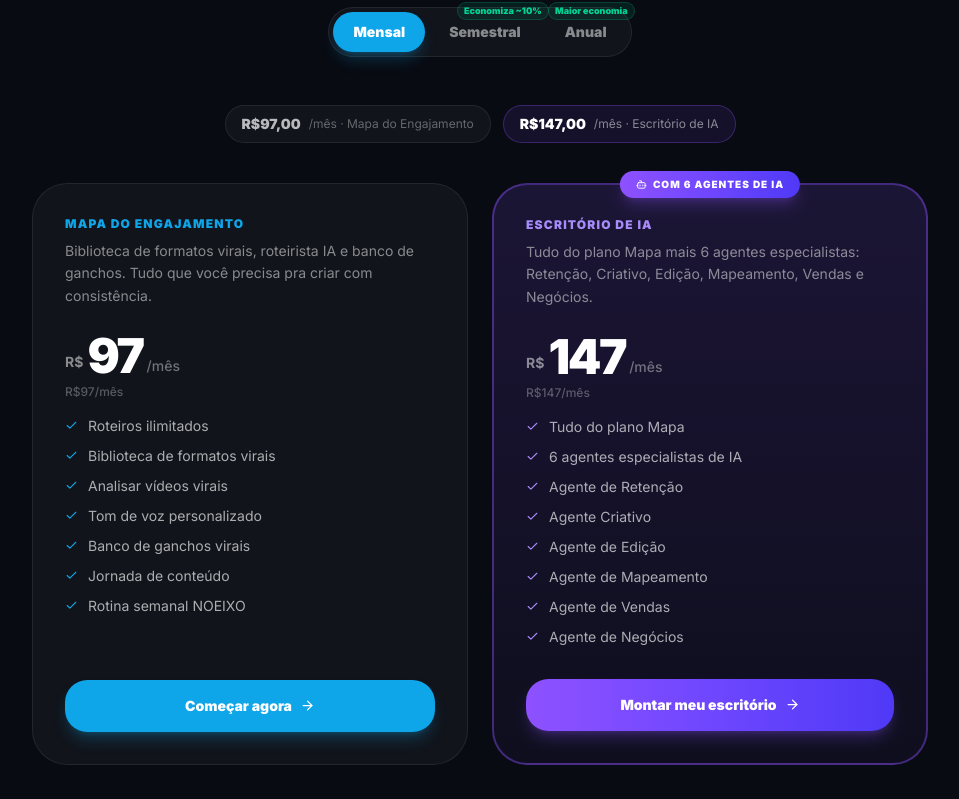
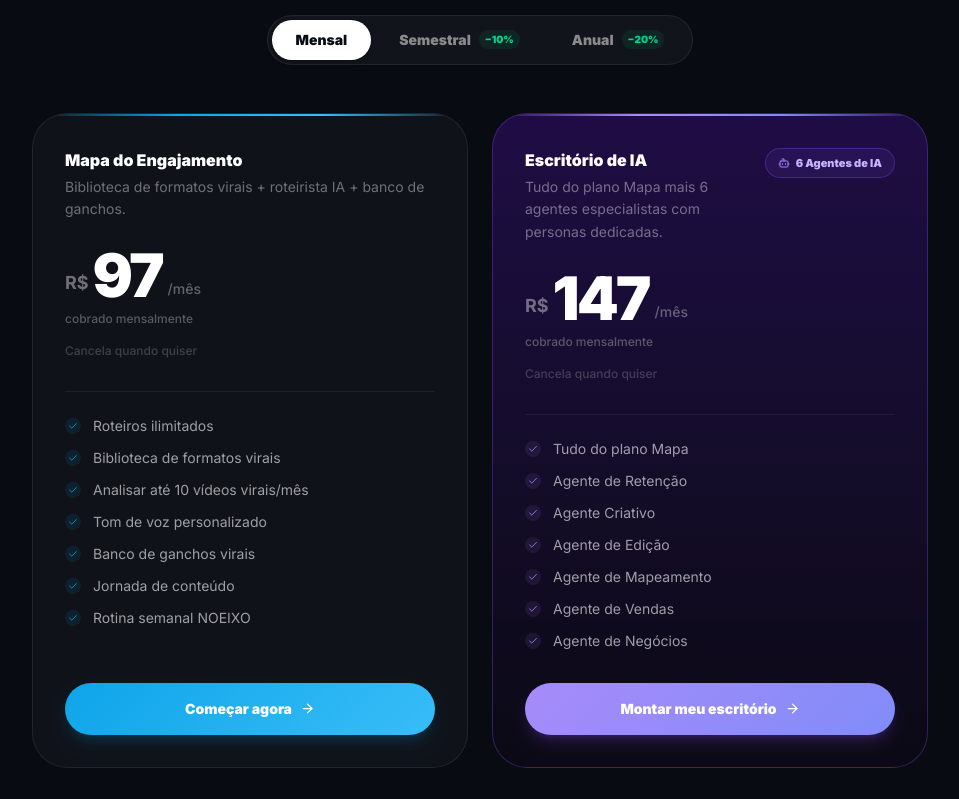
Before and after one commit to conhecendodigital/protocoloviral, a Next.js app: page /landing in a window 1280 px wide. Shown: the part 5627-6426 px from the top of the page, without its empty margins (160-1119 px from the left). Built offline with nearby package versions, Linux system fonts and the light colour scheme; no server answers; the database is empty.

Commit message:
design: pricing section redesign - toggle limpo, cards com glow strip, badges integrados

```diff
--- a/src/components/landing/LandingPricing.tsx
+++ b/src/components/landing/LandingPricing.tsx
@@ -2,15 +2,9 @@
 
 import Link from 'next/link'
 import { useState } from 'react'
-import { ArrowRight, Check, Flame, Zap, Bot } from 'lucide-react'
+import { ArrowRight, Check, Bot, Zap, TrendingDown } from 'lucide-react'
 
 type Ciclo = 'mensal' | 'semestral' | 'anual'
-
-const CICLOS: { id: Ciclo; label: string; desc: string }[] = [
-  { id: 'mensal', label: 'Mensal', desc: '' },
-  { id: 'semestral', label: 'Semestral', desc: 'Economiza ~10%' },
-  { id: 'anual', label: 'Anual', desc: 'Maior economia' },
-]
 
 interface PlanPrice {
   priceMonth: number
@@ -19,28 +13,34 @@ interface PlanPrice {
   planId: string
 }
 
+const CICLOS: { id: Ciclo; label: string; saving: string | null }[] = [
+  { id: 'mensal', label: 'Mensal', saving: null },
+  { id: 'semestral', label: 'Semestral', saving: '−10%' },
+  { id: 'anual', label: 'Anual', saving: '−20%' },
+]
+
 const PLANS = [
   {
     key: 'mapa',
     name: 'Mapa do Engajamento',
-    icon: null,
-    desc: 'Biblioteca de formatos virais, roteirista IA e banco de ganchos. Tudo que você precisa pra criar com consistência.',
+    tagline: 'Biblioteca de formatos virais + roteirista IA + banco de ganchos.',
     badge: null,
-    accent: '#0ea5e9',
+    accentFrom: '#0ea5e9',
+    accentTo: '#38bdf8',
     primary: false,
     items: [
       'Roteiros ilimitados',
       'Biblioteca de formatos virais',
-      'Analisar vídeos virais',
+      'Analisar até 10 vídeos virais/mês',
       'Tom de voz personalizado',
       'Banco de ganchos virais',
       'Jornada de conteúdo',
       'Rotina semanal NOEIXO',
     ],
     prices: {
-      mensal: { priceMonth: 97, totalLabel: 'R$97/mês', economy: null, planId: 'mensal' },
-      semestral: { priceMonth: 87, totalLabel: 'R$522 a cada 6 meses', economy: 'Economiza R$60 no semestre', planId: 'semestral' },
-      anual: { priceMonth: 77, totalLabel: 'R$924/ano', economy: 'Economiza R$240 por ano', planId: 'anual' },
+      mensal:    { priceMonth: 97,     totalLabel: 'cobrado mensalmente',               economy: null,                 planId: 'mensal' },
+      semestral: { priceMonth: 87,     totalLabel: 'R$522 cobrado a cada 6 meses',      economy: 'Economiza R$60',    planId: 'semestral' },
+      anual:     { priceMonth: 77,     totalLabel: 'R$924 cobrado anualmente',           economy: 'Economiza R$240',   planId: 'anual' },
     } as Record<Ciclo, PlanPrice>,
     cta: 'Começar agora',
     href: (planId: string) => `/assinatura?plan=${planId}`,
@@ -48,14 +48,13 @@ const PLANS = [
   {
     key: 'escritorio',
     name: 'Escritório de IA',
-    icon: Bot,
-    desc: 'Tudo do plano Mapa mais 6 agentes especialistas: Retenção, Criativo, Edição, Mapeamento, Vendas e Negócios.',
-    badge: 'Com 6 agentes de IA',
-    accent: '#a78bfa',
+    tagline: 'Tudo do plano Mapa mais 6 agentes especialistas com personas dedicadas.',
+    badge: '6 Agentes de IA',
+    accentFrom: '#a78bfa',
+    accentTo: '#818cf8',
     primary: true,
     items: [
       'Tudo do plano Mapa',
-      '6 agentes especialistas de IA',
       'Agente de Retenção',
       'Agente Criativo',
       'Agente de Edição',
@@ -64,47 +63,59 @@ const PLANS = [
       'Agente de Negócios',
     ],
     prices: {
-      mensal: { priceMonth: 147, totalLabel: 'R$147/mês', economy: null, planId: 'escritorio-mensal' },
-      semestral: { priceMonth: 119.90, totalLabel: 'R$719,40 a cada 6 meses', economy: 'Economiza R$162 no semestre', planId: 'escritorio-semestral' },
-      anual: { priceMonth: 99.90, totalLabel: 'R$1.198,80/ano', economy: 'Economiza R$566 por ano', planId: 'escritorio-anual' },
+      mensal:    { priceMonth: 147,    totalLabel: 'cobrado mensalmente',               economy: null,                 planId: 'escritorio-mensal' },
+      semestral: { priceMonth: 119.90, totalLabel: 'R$719,40 cobrado a cada 6 meses',  economy: 'Economiza R$162',   planId: 'escritorio-semestral' },
+      anual:     { priceMonth: 99.90,  totalLabel: 'R$1.198,80 cobrado anualmente',    economy: 'Economiza R$566',   planId: 'escritorio-anual' },
     } as Record<Ciclo, PlanPrice>,
     cta: 'Montar meu escritório',
     href: (planId: string) => `/assinatura?plan=${planId}`,
   },
 ]
 
+function formatPrice(n: number) {
+  const int = Math.floor(n)
+  const dec = Math.round((n - int) * 100)
+  return { int: int.toString(), dec: dec > 0 ? dec.toString().padStart(2, '0') : null }
+}
+
 export function LandingPricing() {
   const [ciclo, setCiclo] = useState<Ciclo>('mensal')
 
   return (
     <section id="precos" className="max-w-6xl mx-auto px-6 py-24">
-      <div className="text-center mb-12">
+
+      {/* Header */}
+      <div className="text-center mb-14">
         <p className="text-xs font-black uppercase tracking-widest text-[#0ea5e9] mb-4">Planos</p>
         <h2 className="text-3xl md:text-5xl font-black tracking-tighter text-white mb-4">
-          Escolha o que faz sentido pra você.
+          Escolha o seu plano.
         </h2>
-        <p className="text-white/50 text-lg max-w-xl mx-auto">
-          Quanto maior o ciclo, menos você paga por mês. Todos os planos têm acesso completo.
+        <p className="text-white/45 text-lg max-w-lg mx-auto">
+          Quanto mais longo o ciclo, menos você paga. Acesso completo em todos.
         </p>
       </div>
 
-      {/* Ciclo toggle */}
-      <div className="flex items-center justify-center gap-2 mb-12">
-        <div className="flex items-center gap-1 p-1 bg-white/[0.04] border border-white/[0.08] rounded-2xl">
+      {/* Ciclo toggle — clean pill */}
+      <div className="flex justify-center mb-12">
+        <div className="inline-flex items-center bg-white/[0.04] border border-white/[0.07] rounded-2xl p-1 gap-1">
           {CICLOS.map(c => (
             <button
               key={c.id}
               onClick={() => setCiclo(c.id)}
-              className={`relative px-5 py-2.5 rounded-xl text-sm font-black transition-all ${
+              className={`relative flex items-center gap-2 px-6 py-2.5 rounded-xl text-sm font-black transition-all duration-200 ${
                 ciclo === c.id
-                  ? 'bg-[#0ea5e9] text-white shadow-lg shadow-[#0ea5e9]/25'
-                  : 'text-white/50 hover:text-white'
+                  ? 'bg-white text-[#080b12] shadow-md'
+                  : 'text-white/50 hover:text-white/80'
               }`}
             >
               {c.label}
-              {c.desc && ciclo !== c.id && (
-                <span className="absolute -top-2.5 -right-2 text-[9px] font-black text-emerald-400 bg-emerald-400/10 border border-emerald-400/20 px-1.5 py-0.5 rounded-full whitespace-nowrap">
-                  {c.desc}
+              {c.saving && (
+                <span className={`text-[10px] font-black px-1.5 py-0.5 rounded-md ${
+                  ciclo === c.id
+                    ? 'bg-emerald-500/15 text-emerald-600'
+                    : 'bg-emerald-500/10 text-emerald-400'
+                }`}>
+                  {c.saving}
                 </span>
               )}
             </button>
@@ -112,83 +123,81 @@ export function LandingPricing() {
         </div>
       </div>
 
-      {/* Price comparison bar */}
-      <div className="flex items-center justify-center gap-3 mb-10 flex-wrap">
+      {/* Cards */}
+      <div className="grid md:grid-cols-2 gap-6 max-w-4xl mx-auto">
         {PLANS.map(p => {
           const price = p.prices[ciclo]
+          const { int, dec } = formatPrice(price.priceMonth)
+
           return (
-            <div key={p.key} className={`flex items-center gap-2 px-4 py-2 rounded-xl border text-sm ${p.primary ? 'bg-violet-500/10 border-violet-500/30 text-white' : 'bg-white/[0.04] border-white/[0.08] text-white/70'}`}>
-              <span className="font-black">R${price.priceMonth.toFixed(2).replace('.', ',')}</span>
-              <span className="text-xs opacity-50">/mês · {p.name}</span>
+            <div
+              key={p.key}
+              className={`relative flex flex-col rounded-3xl overflow-hidden border transition-all ${
+                p.primary
+                  ? 'border-violet-500/30 bg-gradient-to-b from-violet-950/60 to-[#0d0916]/80'
+                  : 'border-white/[0.08] bg-white/[0.03]'
+              }`}
+            >
+              {/* Top glow strip */}
+              <div
+                className="h-0.5 w-full"
+                style={{ background: `linear-gradient(90deg, transparent, ${p.accentFrom}, ${p.accentTo}, transparent)` }}
+              />
+
+              <div className="p-8 flex flex-col flex-1">
+
+                {/* Plan header */}
+                <div className="flex items-start justify-between gap-4 mb-6">
+                  <div>
+                    <p className="text-base font-black text-white mb-1">{p.name}</p>
+                    <p className="text-sm text-white/40 leading-relaxed">{p.tagline}</p>
                   </div>
-          )
-        })}
-        {ciclo !== 'mensal' && (
-          <div className="flex items-center gap-1.5 text-xs font-bold text-emerald-400 bg-emerald-400/8 border border-emerald-400/20 px-3 py-2 rounded-xl">
-            <Zap size={12} />
-            Você economiza comparado ao mensal
+                  {p.badge && (
+                    <div className="shrink-0 flex items-center gap-1.5 px-3 py-1.5 rounded-xl border border-violet-500/30 bg-violet-500/10">
+                      <Bot size={12} className="text-violet-400" />
+                      <span className="text-[11px] font-black text-violet-300 whitespace-nowrap">{p.badge}</span>
                     </div>
                   )}
                 </div>
 
-      {/* Plan cards */}
-      <div className="grid md:grid-cols-2 gap-6 max-w-4xl mx-auto">
-        {PLANS.map(p => {
-          const price = p.prices[ciclo]
-          return (
-            <div
-              key={p.key}
-              className={`relative rounded-3xl p-8 flex flex-col ${
-                p.primary
-                  ? 'bg-gradient-to-b from-violet-500/15 to-violet-500/5 border-2 border-violet-500/40'
-                  : 'bg-white/[0.04] border border-white/[0.08]'
-              }`}
-            >
-              {p.badge && (
-                <div className="absolute -top-3.5 left-1/2 -translate-x-1/2 flex items-center gap-1.5 bg-gradient-to-r from-violet-500 to-indigo-600 text-white text-[10px] font-black uppercase tracking-widest px-4 py-1.5 rounded-full whitespace-nowrap shadow-lg shadow-violet-500/25">
-                  <Bot size={11} />
-                  {p.badge}
+                {/* Price */}
+                <div className="mb-2">
+                  <div className="flex items-end gap-1">
+                    <span className="text-lg font-bold text-white/40 mb-2">R$</span>
+                    <span className="text-6xl font-black text-white tracking-tighter leading-none">{int}</span>
+                    {dec && (
+                      <span className="text-2xl font-black text-white/60 mb-1.5">,{dec}</span>
+                    )}
+                    <span className="text-sm font-medium text-white/35 mb-1.5 ml-0.5">/mês</span>
                   </div>
-              )}
-
-              {/* Plan name */}
-              <div className="mb-6">
-                <p className="text-xs font-black uppercase tracking-widest mb-2" style={{ color: p.accent }}>
-                  {p.name}
-                </p>
-                <p className="text-white/50 text-sm leading-relaxed">{p.desc}</p>
+                  <p className="text-xs text-white/30 font-medium mt-1.5">{price.totalLabel}</p>
                 </div>
 
-              {/* Price */}
-              <div className="mb-4">
-                <div className="flex items-end gap-1">
-                  <span className="text-sm font-bold text-white/50 mb-2">R$</span>
-                  <span className="text-5xl font-black text-white tracking-tighter leading-none">
-                    {Math.floor(price.priceMonth)}
-                  </span>
-                  {!Number.isInteger(price.priceMonth) && (
-                    <span className="text-2xl font-black text-white/80 mb-1">
-                      ,{(price.priceMonth % 1).toFixed(2).slice(2)}
-                    </span>
+                {/* Economy pill */}
+                <div className="h-8 mb-6 flex items-center">
+                  {price.economy ? (
+                    <div className="inline-flex items-center gap-1.5 px-3 py-1.5 rounded-full bg-emerald-500/10 border border-emerald-500/20">
+                      <TrendingDown size={11} className="text-emerald-400" />
+                      <span className="text-xs font-black text-emerald-400">{price.economy} vs mensal</span>
+                    </div>
+                  ) : (
+                    <span className="text-xs text-white/20 font-medium">Cancela quando quiser</span>
                   )}
-                  <span className="text-sm font-medium text-white/40 mb-1">/mês</span>
-                </div>
-                <p className="text-xs text-white/30 font-medium mt-1">{price.totalLabel}</p>
                 </div>
 
-              {/* Economy badge */}
-              {price.economy && (
-                <div className="mb-5 inline-flex items-center gap-1.5 px-3 py-1.5 rounded-full bg-emerald-500/10 border border-emerald-500/20 self-start">
-                  <Zap size={11} className="text-emerald-400" />
-                  <span className="text-xs font-black text-emerald-400">{price.economy}</span>
-                </div>
-              )}
+                {/* Divider */}
+                <div className="h-px bg-white/[0.06] mb-6" />
 
                 {/* Features */}
-              <ul className="space-y-2.5 mb-8 flex-1">
+                <ul className="space-y-3 mb-8 flex-1">
                   {p.items.map(item => (
-                  <li key={item} className="flex items-center gap-2.5 text-sm text-white/65">
-                    <Check size={13} style={{ color: p.accent }} className="shrink-0" />
+                    <li key={item} className="flex items-center gap-3 text-sm text-white/60">
+                      <div
+                        className="size-4 rounded-full flex items-center justify-center shrink-0"
+                        style={{ background: `${p.accentFrom}18` }}
+                      >
+                        <Check size={10} style={{ color: p.accentFrom }} />
+                      </div>
                       {item}
                     </li>
                   ))}
@@ -197,28 +206,34 @@ export function LandingPricing() {
                 {/* CTA */}
                 <Link
                   href={p.href(price.planId)}
-                className={`w-full flex items-center justify-center gap-2 py-4 rounded-xl font-black text-sm transition-all ${
+                  className={`w-full flex items-center justify-center gap-2 py-4 rounded-2xl font-black text-sm transition-all hover:scale-[1.02] active:scale-[0.99] ${
                     p.primary
-                    ? 'bg-gradient-to-r from-violet-500 to-indigo-600 text-white hover:opacity-90 shadow-lg shadow-violet-500/25 hover:scale-[1.02]'
-                    : 'bg-[#0ea5e9] text-white hover:bg-[#0ea5e9]/90 shadow-lg shadow-[#0ea5e9]/25 hover:scale-[1.02]'
+                      ? 'text-white shadow-lg shadow-violet-500/20'
+                      : 'text-white shadow-lg shadow-sky-500/15'
                   }`}
+                  style={{
+                    background: p.primary
+                      ? `linear-gradient(135deg, ${p.accentFrom}, ${p.accentTo})`
+                      : `linear-gradient(135deg, ${p.accentFrom}, ${p.accentTo})`,
+                  }}
                 >
                   {p.cta}
                   <ArrowRight size={15} />
                 </Link>
+              </div>
             </div>
           )
         })}
       </div>
 
       {/* Free tier */}
-      <div className="mt-8 text-center">
-        <p className="text-white/30 text-sm font-medium">
-          Quer testar antes de assinar?{' '}
-          <Link href="/login?mode=signup" className="text-[#0ea5e9] font-bold hover:underline">
-            Crie uma conta grátis
+      <div className="mt-10 text-center">
+        <p className="text-white/25 text-sm">
+          Quer testar antes?{' '}
+          <Link href="/login?mode=signup" className="text-[#0ea5e9] font-bold hover:underline underline-offset-2">
+            Conta grátis com 5 roteiros por dia.
           </Link>{' '}
-          e use 5 roteiros por dia sem cartão.
+          Sem cartão.
         </p>
       </div>
     </section>
```
Lines whose indentation alone changed are shown as unchanged.
